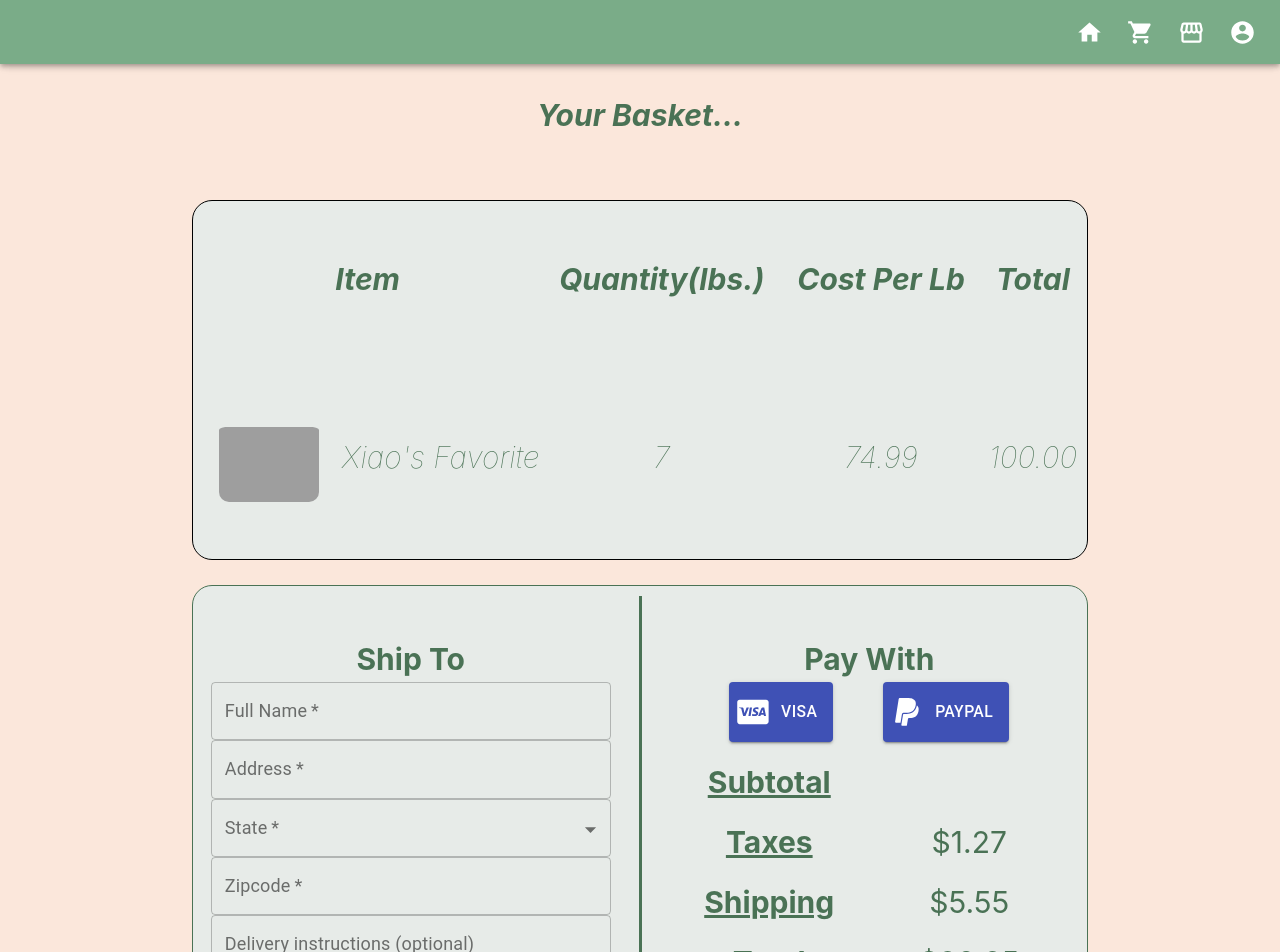
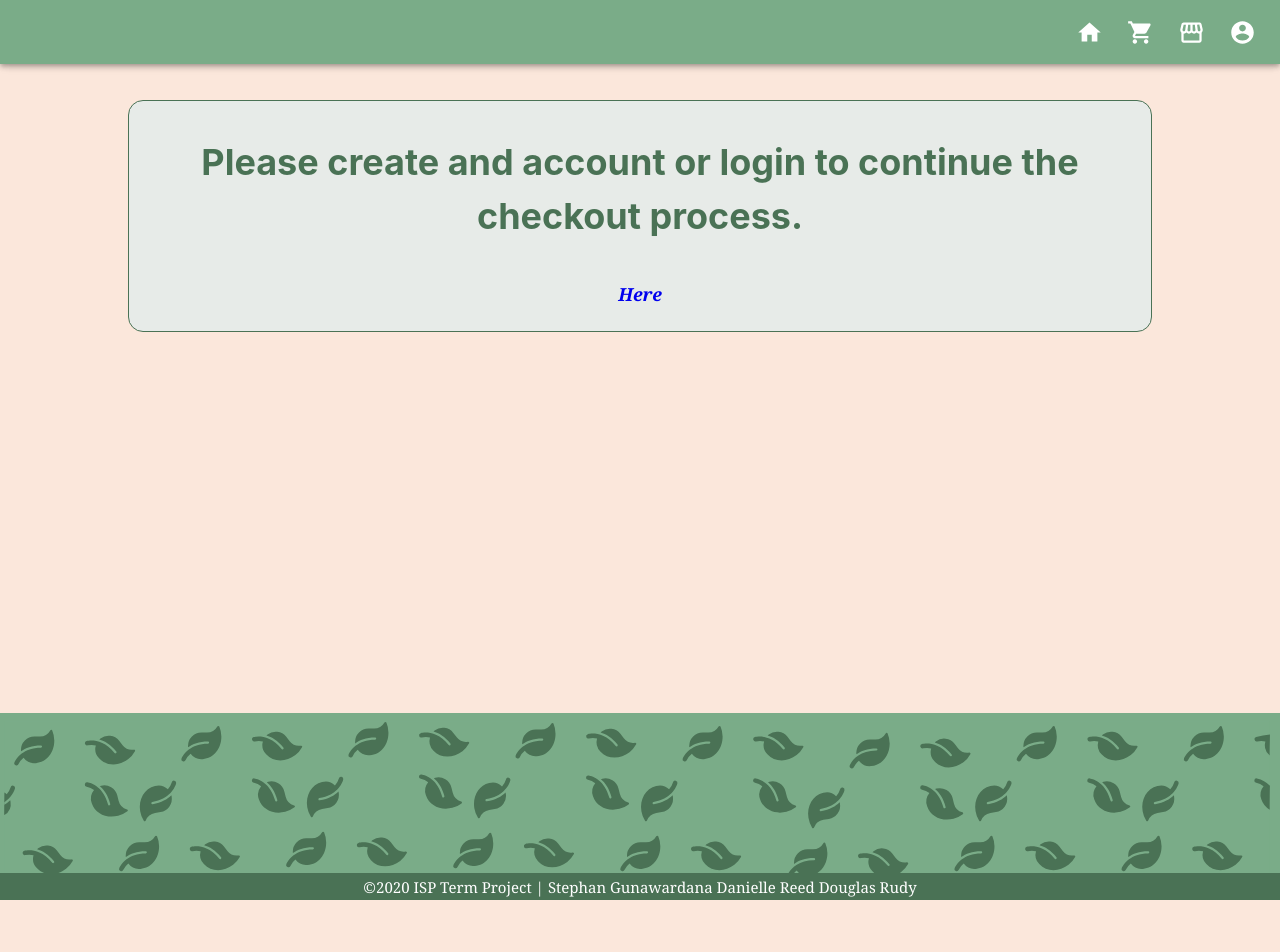
Before and after one commit to Danceratops/ispterm-client, a React (Create React App) app: page /cart in a window 1280 px wide. Shown: the top 952 px of the page. After the commit the page ends 900 px from the top, so only its background shows below. Built offline with nearby package versions, Linux system fonts and the light colour scheme; grey boxes are pictures that could not be loaded.

Commit message:
add cart validation and icon incrementor

```diff
--- a/src/Pages/cart.js
+++ b/src/Pages/cart.js
@@ -1,4 +1,4 @@
-import React, { useState } from "react";
+import React, { useState, useEffect } from "react";
 import { Link } from "react-router-dom";
 
 import ShoppingCart from "../components/shoppingCart";
@@ -73,24 +73,41 @@ const stateAbbreviations = [
 ];
 
 const Cart = () => {
-  const [subTotal] = useState("");
-  return (
-    <div class="home">
-      <div class="header">
+  const [subTotal] = useState(
+    localStorage.getItem("subtotal") || 0
+  );
+  const [cart, setCart] = useState(null);
+
+  useEffect(() => {
+    setCart(JSON.parse(localStorage.getItem("cart")) || []);
+  }, []);
+  var cartMarkUp = cart ? (
+    cart.map((item) => (
+      <ShoppingCart
+        key={item.productName}
+        image={item.productImage}
+        title={item.productName}
+        quantity={item.productQuantity}
+        price={item.productPrice}
+        total={item.productTotal}
+      />
+    ))
+  ) : (
+    <p>Nothing to see...</p>
+  );
+
+  var pageMarkUp = (
+    <div className="home">
+      <div className="header">
         <h4 className="cart-text">Your Basket...</h4>
-        <table class="main-table">
+        <table className="main-table">
           <tr>
             <th> Item </th>
             <th> Quantity(lbs.) </th>
             <th> Cost Per Lb </th>
             <th> Total </th>
           </tr>
-          <ShoppingCart
-            image="https://www.uakron.edu/contentAsset/image/1c5c9d78-d829-4a80-ba2a-32f1f70b9944/fileAsset/byInode/1/filter/Resize/resize_w/140"
-            title="Xiao's Favorite"
-            quantity="7"
-            price="74.99"
-          />
+          {cartMarkUp}
         </table>
       </div>
       <div className="cart-container">
@@ -121,6 +138,7 @@ const Cart = () => {
               label="State"
               variant="outlined"
               type="state"
+              value=""
             >
               {stateAbbreviations.map((option) => (
                 <MenuItem key={option} value={option}>
@@ -182,19 +200,30 @@ const Cart = () => {
               Total
             </div>
             <div className="bill-extension">
-              {subTotal}
-              <br></br>
-              $1.27
+              ${subTotal}
+              <br></br>${(subTotal * 0.08).toFixed(2)}
               <br></br>
               $5.55
-              <br></br>
-              $20.65
+              <br></br>${parseFloat(subTotal) + 1.27 + 5.55}
             </div>
           </div>
         </form>
       </div>
     </div>
   );
+
+  var shownContent = localStorage.getItem("token") !== null;
+
+  return shownContent ? (
+    pageMarkUp
+  ) : (
+    <div className="thank-you-container">
+      <h1>
+        Please create and account or login to continue the checkout process.
+      </h1>
+      <Link to="/signup" className='thank-you-link'>Here</Link>
+    </div>
+  );
 };
 
 export default Cart;
--- a/src/Pages/products.js
+++ b/src/Pages/products.js
@@ -45,18 +45,23 @@ const Products = () => {
       let oldCart = JSON.parse(localStorage.getItem("cart")) || [];
       let oldAmount = localStorage.getItem("cartAmount") || 0;
       let inTheCart = localStorage.getItem(params.productId) || false;
+      let subtotal = localStorage.getItem('subtotal') || 0;
       if (!inTheCart) {
         var newItem = {
           productName: params.productId,
           productPrice: product.productPrice,
           productImage: product.image,
           productQuantity: quantity,
+          productTotal: (quantity * product.productPrice)
         };
+
         setInCart(true);
         oldCart.push(newItem);
         oldAmount++;
+        subtotal= parseFloat(subtotal) + parseFloat(quantity * product.productPrice);
         localStorage.setItem("cartAmount", oldAmount);
         localStorage.setItem(params.productId, true);
+        localStorage.setItem('subtotal', subtotal);
       } else {
         setError("Cannot add item already in cart.");
       }
--- a/src/components/navbar.js
+++ b/src/components/navbar.js
@@ -89,13 +89,15 @@ export default function Nav() {
   const isMenuOpen = Boolean(anchorEl);
   const isMobileMenuOpen = Boolean(mobileMoreAnchorEl);
 
-  useEffect(() => {
-    setInCart(localStorage.getItem("cartAmount"));
-  }, [inCart]);
-
   const handleProfileMenuOpen = (event) => {
     setAnchorEl(event.currentTarget);
   };
+
+  useEffect (() => {
+    window.addEventListener('click', () => {
+      setInCart(localStorage.getItem("cartAmount"));
+    })
+  }, []);
 
   const handleMobileMenuClose = () => {
     setMobileMoreAnchorEl(null);
--- a/src/components/shoppingCart.js
+++ b/src/components/shoppingCart.js
@@ -1,17 +1,19 @@
-import React, { useState } from "react";
+import React from "react";
 
 import "../styles/imports.scss";
 
-const ShoppingCart = ({ quantity, price, title, image }) => {
+const ShoppingCart = ({ quantity, price, title, image, total }) => {
+
+  var endTotal = total.toFixed(2)
   return (
     <tr className="row-content">
       <td className="image-title-cart ">
-        <img className="image" src={image}></img>
+        <img className="image" src={image} alt={title}></img>
         {title}
       </td>
       <td className="image-cart"> {quantity} </td>
       <td className="image-cart"> {price} </td>
-      <td className="image-cart"> 100.00 </td>
+      <td className="image-cart"> {endTotal} </td>
     </tr>
   );
 };
```
